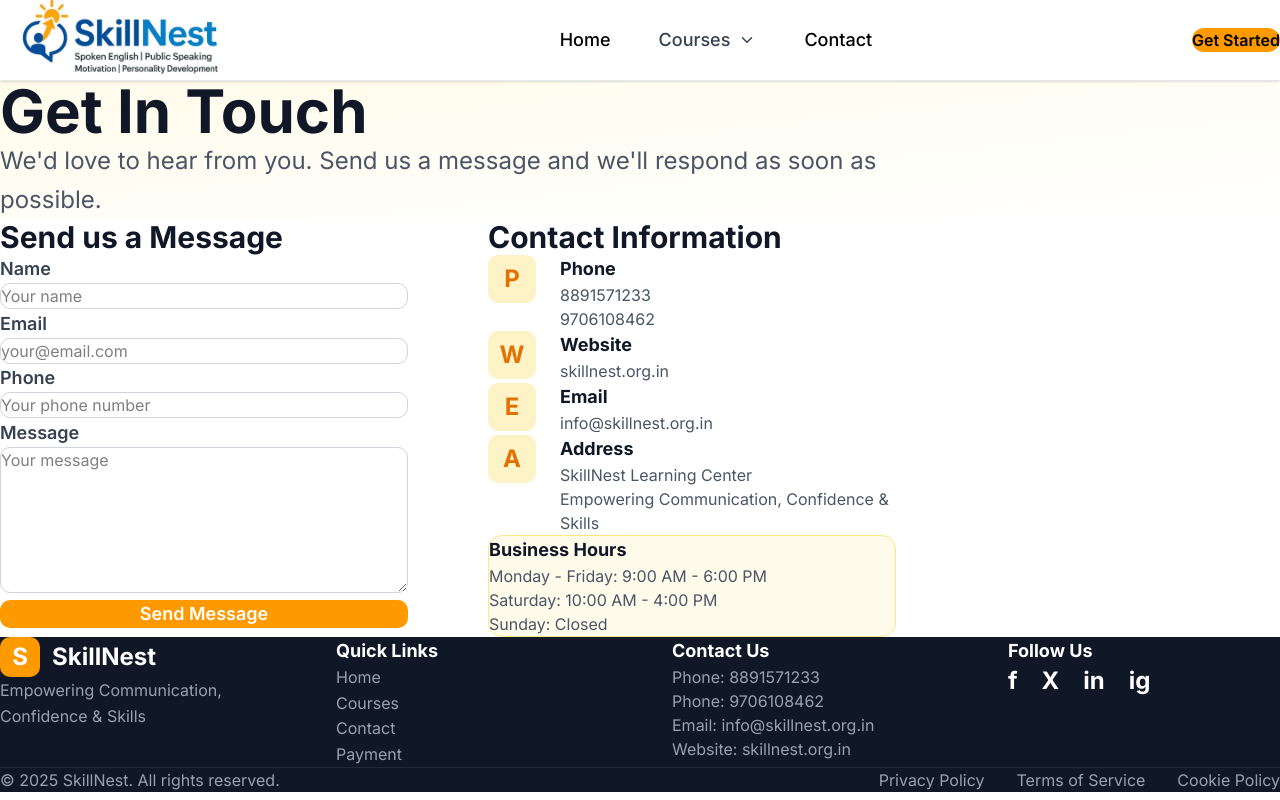
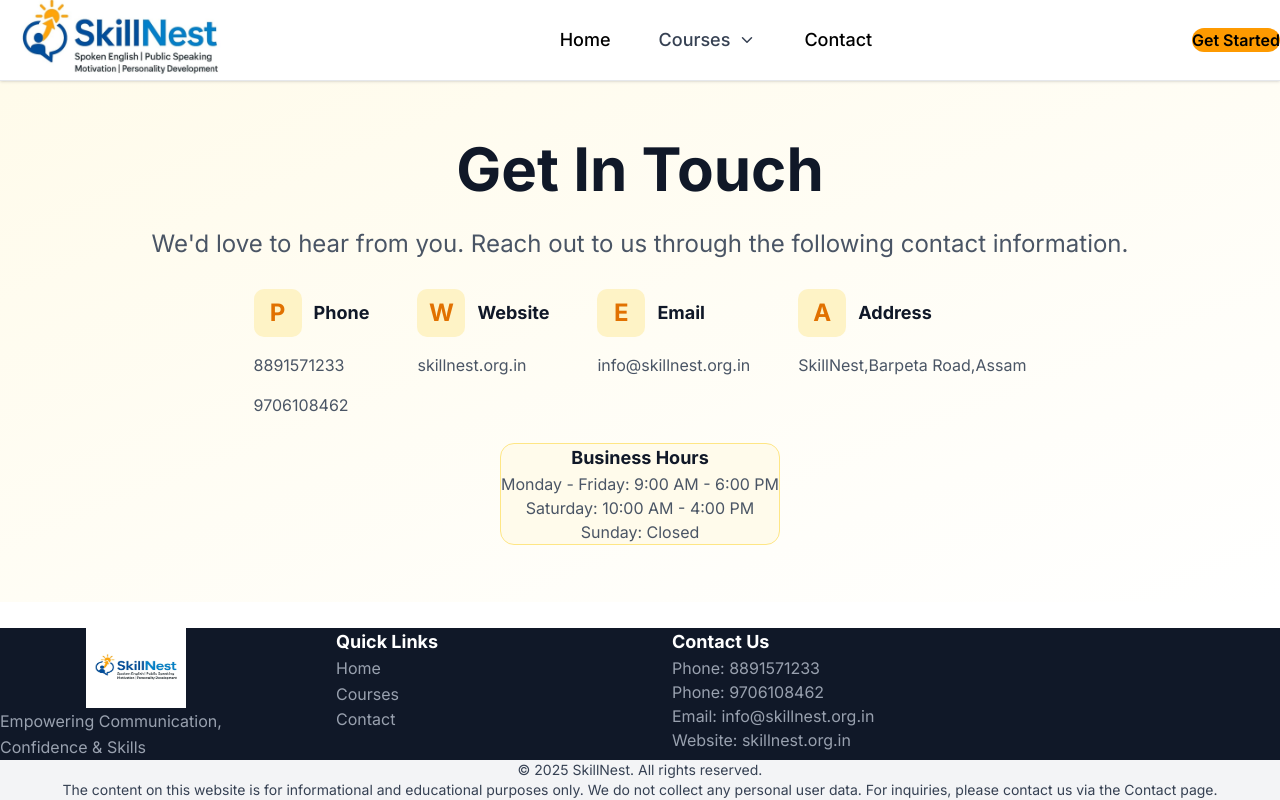
Before and after one commit to ari2387q/skillnest-website-build, a Next.js app: page /contact in a window 1280 px wide. Built offline with nearby package versions, Linux system fonts and the light colour scheme.

Commit message:
final2 modified home and contact except left side margin issue

```diff
--- a/app/contact/page.tsx
+++ b/app/contact/page.tsx
@@ -1,169 +1,83 @@
 "use client"
 
-import type React from "react"
-import { useState } from "react"
 import Navigation from "@/components/navigation"
 import Footer from "@/components/footer"
 
 export default function ContactPage() {
-  const [formData, setFormData] = useState({
-    name: "",
-    email: "",
-    phone: "",
-    message: "",
-  })
-
-  const handleChange = (e: React.ChangeEvent<HTMLInputElement | HTMLTextAreaElement>) => {
-    setFormData({
-      ...formData,
-      [e.target.name]: e.target.value,
-    })
-  }
-
-  const handleSubmit = (e: React.FormEvent) => {
-    e.preventDefault()
-    console.log("Form submitted:", formData)
-    alert("Thank you for contacting us! We'll get back to you soon.")
-    setFormData({ name: "", email: "", phone: "", message: "" })
-  }
-
   return (
-    <main>
+    <main className="flex flex-col min-h-screen">
       <Navigation />
 
-      <section className="py-32 bg-gradient-to-br from-amber-50 to-white dark:from-slate-900 dark:to-slate-950 transition-colors">
-        <div className="max-w-4xl mx-auto px-6 sm:px-8 lg:px-10">
-          <h1 className="text-6xl font-bold text-gray-900 dark:text-white mb-8">Get In Touch</h1>
-          <p className="text-2xl text-gray-600 dark:text-gray-400 leading-relaxed">
-            We'd love to hear from you. Send us a message and we'll respond as soon as possible.
+      <section className="flex-1 flex items-center justify-center bg-gradient-to-br from-amber-50 to-white dark:from-slate-900 dark:to-slate-950 transition-colors py-32 px-6 sm:px-8 lg:px-10">
+        <div className="max-w-6xl w-full flex flex-col items-center">
+          <h1 className="text-6xl font-bold text-gray-900 dark:text-white mb-8 text-center">
+            Get In Touch
+          </h1>
+          <br></br>
+          <p className="text-2xl text-gray-600 dark:text-gray-400 mb-16 leading-relaxed text-center">
+            We'd love to hear from you. Reach out to us through the following contact information.
           </p>
-        </div>
-      </section>
-
-      <section className="py-32 bg-white dark:bg-slate-950 transition-colors">
-        <div className="max-w-4xl mx-auto px-6 sm:px-8 lg:px-10">
-          <div className="grid md:grid-cols-2 gap-20">
-            {/* Contact Form */}
-            <div>
-              <h2 className="text-3xl font-bold text-gray-900 dark:text-white mb-12">Send us a Message</h2>
-              <form onSubmit={handleSubmit} className="space-y-8">
-                <div>
-                  <label className="block text-gray-700 dark:text-gray-300 font-semibold mb-4 text-lg">Name</label>
-                  <input
-                    type="text"
-                    name="name"
-                    value={formData.name}
-                    onChange={handleChange}
-                    required
-                    className="w-full px-6 py-4 border border-gray-300 dark:border-slate-600 rounded-lg focus:outline-none focus:border-amber-500 dark:bg-slate-800 dark:text-white text-base transition"
-                    placeholder="Your name"
-                  />
+          <br></br>
+          <section className="flex flex-wrap justify-center gap-12">
+          <div className="flex flex-wrap justify-center gap-12">
+            {/* Phone */}
+            <div className="flex flex-col items-start gap-4">
+              <div className="flex items-center gap-3">
+                <div className="w-12 h-12 bg-amber-100 dark:bg-amber-900 rounded-lg flex items-center justify-center">
+                  <span className="text-2xl font-bold text-amber-600 dark:text-amber-400">P</span>
                 </div>
-                <div>
-                  <label className="block text-gray-700 dark:text-gray-300 font-semibold mb-4 text-lg">Email</label>
-                  <input
-                    type="email"
-                    name="email"
-                    value={formData.email}
-                    onChange={handleChange}
-                    required
-                    className="w-full px-6 py-4 border border-gray-300 dark:border-slate-600 rounded-lg focus:outline-none focus:border-amber-500 dark:bg-slate-800 dark:text-white text-base transition"
-                    placeholder="your@email.com"
-                  />
-                </div>
-                <div>
-                  <label className="block text-gray-700 dark:text-gray-300 font-semibold mb-4 text-lg">Phone</label>
-                  <input
-                    type="tel"
-                    name="phone"
-                    value={formData.phone}
-                    onChange={handleChange}
-                    className="w-full px-6 py-4 border border-gray-300 dark:border-slate-600 rounded-lg focus:outline-none focus:border-amber-500 dark:bg-slate-800 dark:text-white text-base transition"
-                    placeholder="Your phone number"
-                  />
-                </div>
-                <div>
-                  <label className="block text-gray-700 dark:text-gray-300 font-semibold mb-4 text-lg">Message</label>
-                  <textarea
-                    name="message"
-                    value={formData.message}
-                    onChange={handleChange}
-                    required
-                    rows={6}
-                    className="w-full px-6 py-4 border border-gray-300 dark:border-slate-600 rounded-lg focus:outline-none focus:border-amber-500 dark:bg-slate-800 dark:text-white text-base transition"
-                    placeholder="Your message"
-                  ></textarea>
-                </div>
-                <button
-                  type="submit"
-                  className="w-full px-8 py-4 bg-amber-500 hover:bg-amber-600 text-white rounded-lg transition font-semibold text-lg"
-                >
-                  Send Message
-                </button>
-              </form>
+                <h3 className="font-bold text-gray-900 dark:text-white text-lg">Phone</h3>
+              </div>
+              <p className="text-gray-600 dark:text-gray-400 text-base">8891571233</p>
+              <p className="text-gray-600 dark:text-gray-400 text-base">9706108462</p>
             </div>
 
-            {/* Contact Information */}
-            <div>
-              <h2 className="text-3xl font-bold text-gray-900 dark:text-white mb-12">Contact Information</h2>
-              <div className="space-y-10">
-                <div className="flex gap-6">
-                  <div className="w-12 h-12 bg-amber-100 dark:bg-amber-900 rounded-lg flex items-center justify-center flex-shrink-0">
-                    <span className="text-2xl font-bold text-amber-600 dark:text-amber-400">P</span>
-                  </div>
-                  <div>
-                    <h3 className="font-bold text-gray-900 dark:text-white mb-3 text-lg">Phone</h3>
-                    <p className="text-gray-600 dark:text-gray-400 text-base mb-2">8891571233</p>
-                    <p className="text-gray-600 dark:text-gray-400 text-base">9706108462</p>
-                  </div>
+            {/* Website */}
+            <div className="flex flex-col items-start gap-4">
+              <div className="flex items-center gap-3">
+                <div className="w-12 h-12 bg-amber-100 dark:bg-amber-900 rounded-lg flex items-center justify-center">
+                  <span className="text-2xl font-bold text-amber-600 dark:text-amber-400">W</span>
                 </div>
+                <h3 className="font-bold text-gray-900 dark:text-white text-lg">Website</h3>
+              </div>
+              <p className="text-gray-600 dark:text-gray-400 text-base">skillnest.org.in</p>
+            </div>
 
-                <div className="flex gap-6">
-                  <div className="w-12 h-12 bg-amber-100 dark:bg-amber-900 rounded-lg flex items-center justify-center flex-shrink-0">
-                    <span className="text-2xl font-bold text-amber-600 dark:text-amber-400">W</span>
-                  </div>
-                  <div>
-                    <h3 className="font-bold text-gray-900 dark:text-white mb-3 text-lg">Website</h3>
-                    <p className="text-gray-600 dark:text-gray-400 text-base">skillnest.org.in</p>
-                  </div>
+            {/* Email */}
+            <div className="flex flex-col items-start gap-4">
+              <div className="flex items-center gap-3">
+                <div className="w-12 h-12 bg-amber-100 dark:bg-amber-900 rounded-lg flex items-center justify-center">
+                  <span className="text-2xl font-bold text-amber-600 dark:text-amber-400">E</span>
                 </div>
+                <h3 className="font-bold text-gray-900 dark:text-white text-lg">Email</h3>
+              </div>
+              <p className="text-gray-600 dark:text-gray-400 text-base">info@skillnest.org.in</p>
+            </div>
 
-                <div className="flex gap-6">
-                  <div className="w-12 h-12 bg-amber-100 dark:bg-amber-900 rounded-lg flex items-center justify-center flex-shrink-0">
-                    <span className="text-2xl font-bold text-amber-600 dark:text-amber-400">E</span>
-                  </div>
-                  <div>
-                    <h3 className="font-bold text-gray-900 dark:text-white mb-3 text-lg">Email</h3>
-                    <p className="text-gray-600 dark:text-gray-400 text-base">info@skillnest.org.in</p>
-                  </div>
+            {/* Address */}
+            <div className="flex flex-col items-start gap-4">
+              <div className="flex items-center gap-3">
+                <div className="w-12 h-12 bg-amber-100 dark:bg-amber-900 rounded-lg flex items-center justify-center">
+                  <span className="text-2xl font-bold text-amber-600 dark:text-amber-400">A</span>
                 </div>
+                <h3 className="font-bold text-gray-900 dark:text-white text-lg">Address</h3>
+              </div>
+              <p className="text-gray-600 dark:text-gray-400 text-base">SkillNest,Barpeta Road,Assam</p>
 
-                <div className="flex gap-6">
-                  <div className="w-12 h-12 bg-amber-100 dark:bg-amber-900 rounded-lg flex items-center justify-center flex-shrink-0">
-                    <span className="text-2xl font-bold text-amber-600 dark:text-amber-400">A</span>
-                  </div>
-                  <div>
-                    <h3 className="font-bold text-gray-900 dark:text-white mb-3 text-lg">Address</h3>
-                    <p className="text-gray-600 dark:text-gray-400 text-base">SkillNest Learning Center</p>
-                    <p className="text-gray-600 dark:text-gray-400 text-base">
-                      Empowering Communication, Confidence & Skills
-                    </p>
-                  </div>
-                </div>
-              </div>
-
-              {/* Business Hours */}
-              <div className="mt-12 p-8 bg-amber-50 dark:bg-slate-800 rounded-xl border border-amber-200 dark:border-slate-700 transition-colors">
-                <h3 className="font-bold text-gray-900 dark:text-white mb-6 text-lg">Business Hours</h3>
-                <p className="text-gray-600 dark:text-gray-400 mb-4 text-base">Monday - Friday: 9:00 AM - 6:00 PM</p>
-                <p className="text-gray-600 dark:text-gray-400 mb-4 text-base">Saturday: 10:00 AM - 4:00 PM</p>
-                <p className="text-gray-600 dark:text-gray-400 text-base">Sunday: Closed</p>
-              </div>
             </div>
+          </div>
+          </section>
+          <br></br>
+          {/* Business Hours */}
+          <div className="mt-16 p-8 bg-amber-50 dark:bg-slate-800 rounded-xl border border-amber-200 dark:border-slate-700 transition-colors text-center max-w-3xl">
+            <h3 className="font-bold text-gray-900 dark:text-white mb-6 text-lg">Business Hours</h3>
+            <p className="text-gray-600 dark:text-gray-400 mb-4 text-base">Monday - Friday: 9:00 AM - 6:00 PM</p>
+            <p className="text-gray-600 dark:text-gray-400 mb-4 text-base">Saturday: 10:00 AM - 4:00 PM</p>
+            <p className="text-gray-600 dark:text-gray-400 text-base">Sunday: Closed</p>
           </div>
         </div>
       </section>
-
+      <br></br>
       <Footer />
     </main>
   )
--- a/components/footer.tsx
+++ b/components/footer.tsx
@@ -5,9 +5,8 @@ export default function Footer() {
         <div className="grid md:grid-cols-4 gap-16 mb-16">
           {/* Brand */}
           <div>
-            <div className="flex items-center gap-3 font-bold text-2xl mb-6">
-              <div className="w-10 h-10 bg-amber-500 rounded-lg flex items-center justify-center font-bold">S</div>
-              <span>SkillNest</span>
+            <div className=" flex items-center justify-center gap-3 font-bold text-2xl mb-6">
+              <img src="/skillnest logo.jpg" alt="SkillNest Logo" className="w-25 h-20 pt-4" />
             </div>
             <p className="text-gray-400 text-base leading-relaxed">Empowering Communication, Confidence & Skills</p>
           </div>
@@ -31,18 +30,14 @@ export default function Footer() {
                   Contact
                 </a>
               </li>
-              <li>
-                <a href="/payment" className="hover:text-amber-400 transition text-base">
-                  Payment
-                </a>
-              </li>
+
             </ul>
           </div>
 
           {/* Contact */}
           <div>
             <h4 className="font-bold mb-8 text-lg">Contact Us</h4>
-            <ul className="space-y-4 text-gray-400 text-base">
+            <ul className="space-y-2 text-gray-400 text-base">
               <li>Phone: 8891571233</li>
               <li>Phone: 9706108462</li>
               <li>Email: info@skillnest.org.in</li>
@@ -51,41 +46,15 @@ export default function Footer() {
           </div>
 
           {/* Follow Us */}
-          <div>
-            <h4 className="font-bold mb-8 text-lg">Follow Us</h4>
-            <div className="flex gap-6">
-              <a href="#" className="text-gray-400 hover:text-amber-400 transition text-2xl font-bold">
-                f
-              </a>
-              <a href="#" className="text-gray-400 hover:text-amber-400 transition text-2xl font-bold">
-                X
-              </a>
-              <a href="#" className="text-gray-400 hover:text-amber-400 transition text-2xl font-bold">
-                in
-              </a>
-              <a href="#" className="text-gray-400 hover:text-amber-400 transition text-2xl font-bold">
-                ig
-              </a>
-            </div>
-          </div>
+
         </div>
 
-        <div className="border-t border-gray-800 pt-12">
-          <div className="flex flex-col md:flex-row justify-between items-center text-gray-400 text-base gap-8">
-            <p>&copy; 2025 SkillNest. All rights reserved.</p>
-            <div className="flex gap-8">
-              <a href="#" className="hover:text-amber-400 transition">
-                Privacy Policy
-              </a>
-              <a href="#" className="hover:text-amber-400 transition">
-                Terms of Service
-              </a>
-              <a href="#" className="hover:text-amber-400 transition">
-                Cookie Policy
-              </a>
-            </div>
-          </div>
-        </div>
+        <div className="w-full bg-gray-100 text-gray-700 text-center py-7 flex items-center justify-center">
+  <div className="text-sm ">
+    © 2025 SkillNest. All rights reserved. <br />
+    The content on this website is for informational and educational purposes only. We do not collect any personal user data. For inquiries, please contact us via the Contact page.
+  </div>
+</div>
       </div>
     </footer>
   )
--- a/components/mission.tsx
+++ b/components/mission.tsx
@@ -54,7 +54,7 @@ export default function Mission() {
           </div>
 
           {/* Key Values */}
-          <div className="grid md:grid-cols-2 lg:grid-cols-4 gap-12 pt-16">
+          <div className="grid md:grid-cols-2 lg:grid-cols-4 gap-25 pt-20">
             {[
               { title: "Expert Faculty", desc: "Highly qualified instructors with industry experience" },
               { title: "Modern Methods", desc: "Innovative teaching techniques and tools" },
@@ -63,9 +63,9 @@ export default function Mission() {
             ].map((value, i) => (
               <div
                 key={i}
-                className="space-y-6 p-12 bg-white dark:bg-slate-800 rounded-3xl border border-gray-200 dark:border-slate-700 hover:shadow-xl transition"
+                className="space-y-9 p-12 bg-white dark:bg-slate-800 rounded-5xl border border-gray-200 dark:border-slate-700 hover:shadow-xl transition"
               >
-                <h4 className="font-bold text-gray-900 dark:text-white text-2xl">{value.title}</h4>
+                <h4 className="font-bold text-gray-900 dark:text-white text-4xl">{value.title}</h4>
                 <p className="text-gray-600 dark:text-gray-400 leading-relaxed text-lg font-light">{value.desc}</p>
               </div>
             ))}
--- a/components/navigation.tsx
+++ b/components/navigation.tsx
@@ -12,7 +12,7 @@ const courses = [
   { name: "Tuition (Class 4 to 10)", slug: "tuition" },
   { name: "SSC Coaching", slug: "ssc-coaching" },
   { name: "Introduction to AI", slug: "introduction-to-ai" },
-  { name: "Hostel & Transportation Facilities", slug: "hostel-facilities" },
+  { name: "Hostel & Transportation Facilities for School Students", slug: "hostel-facilities" },
 ]
 
 export default function Navigation() {
```
Also changed, not shown: components/features.tsx (+7 -2 lines), components/hero.tsx (+2 -9 lines).
